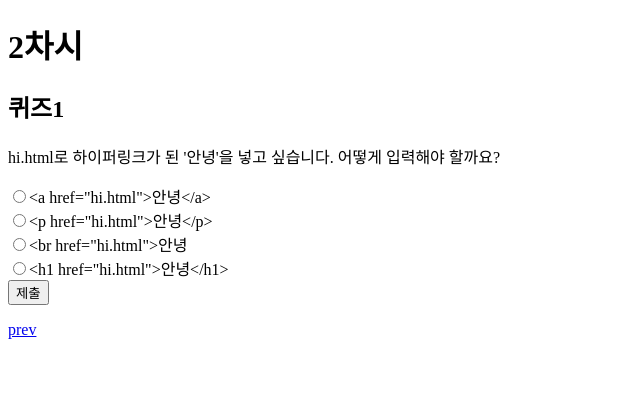
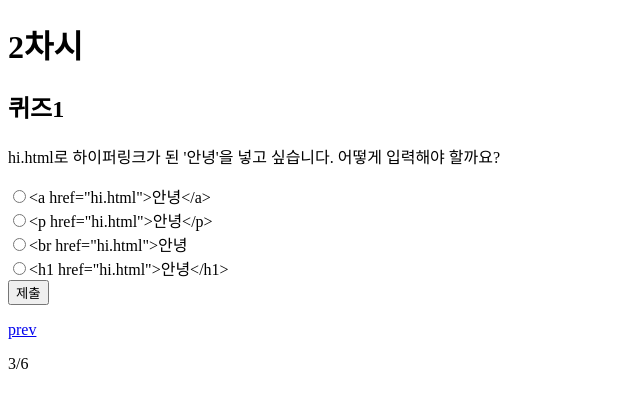
Before and after one commit to Jihye00/LEARN_HTML, a plain HTML site: page 2.html in a window 1280 px wide. Shown: the full height of the page, 0-640 px from the left. Drawn offline with Linux system fonts and the light colour scheme.

Commit message:
Update 2.html

```diff
--- a/2.html
+++ b/2.html
@@ -35,5 +35,7 @@
 
     </script>
     <a href="1.html">prev</a>
+    <br>
+    <p>3/6</p>
     </body>
 </html>
```
